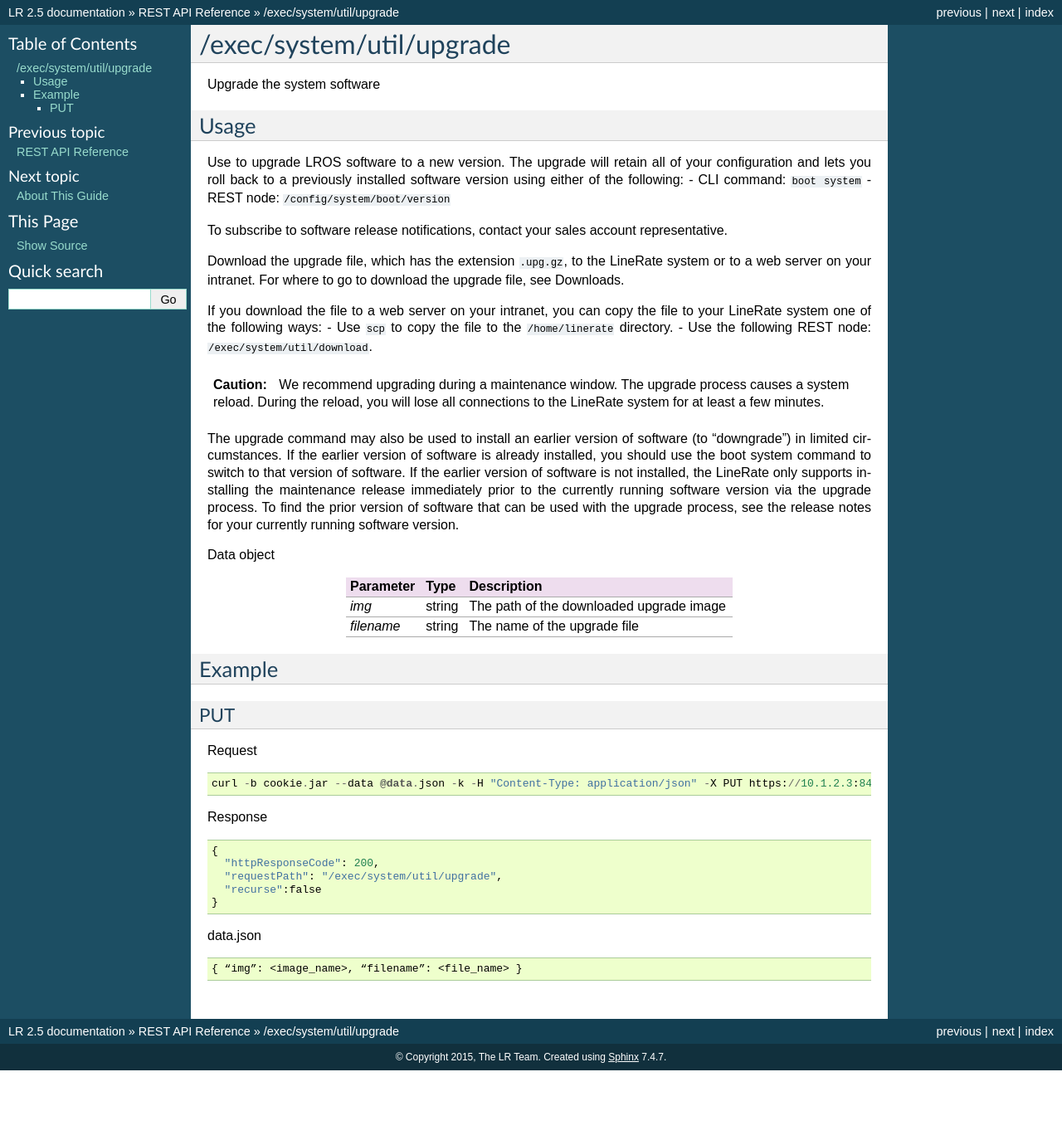
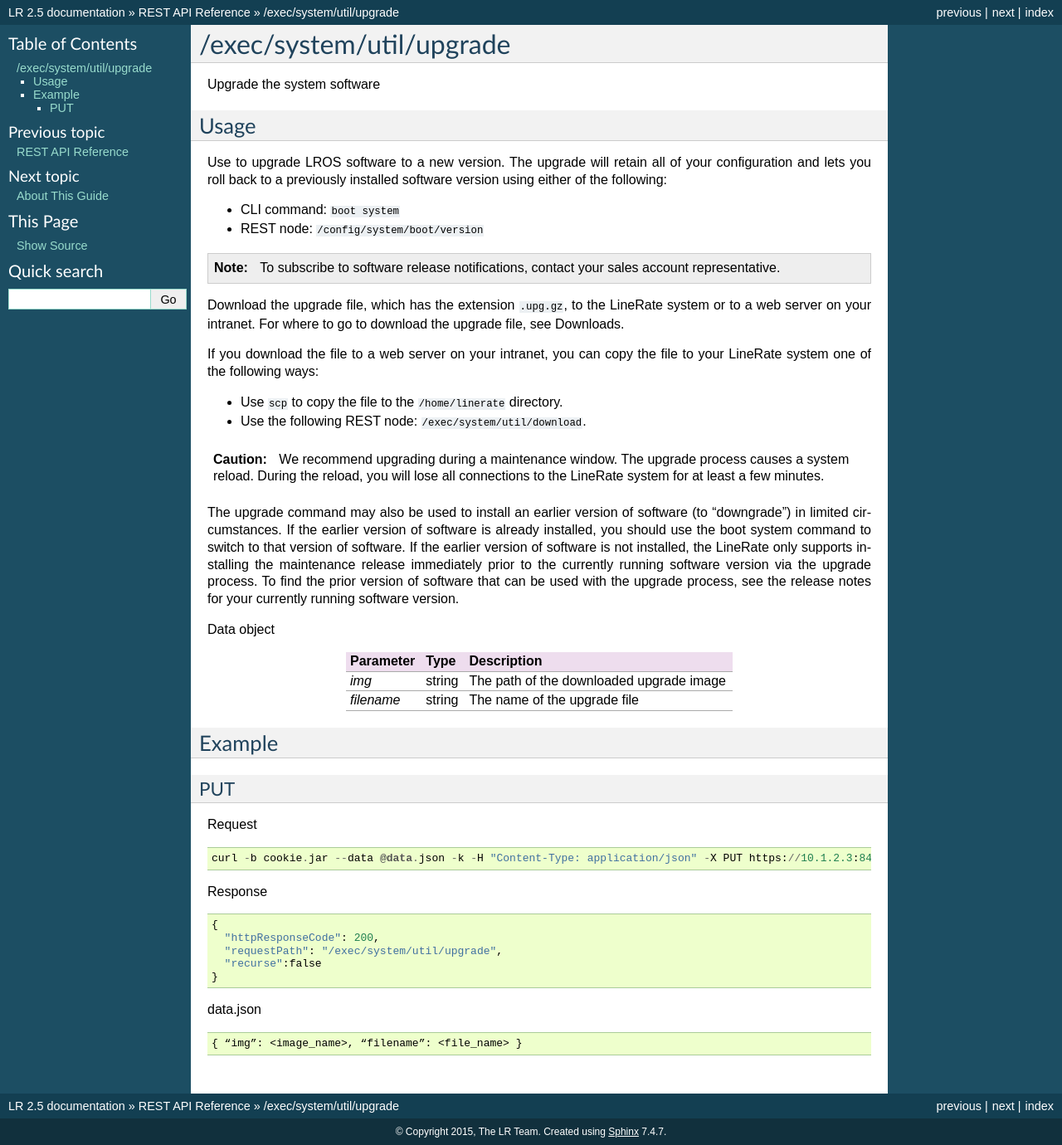
Before and after one commit to b225ccc-zz/lrdocs2, a Sphinx documentation site: the page built from docs/rest_api_reference/exec.rst, in a window 1280 px wide. Shown: the whole page at 83% size. Built offline with Sphinx 7.4.7, drawn with Linux system fonts in a browser that asks for light colours; pages that are not in the unit, such as notebooks, are missing from menus; before the commit the page ends 1290 px from its top, so only the background shows below that; some of the changed lines change nothing that is shown.

Commit message:
Fix typo

```diff
--- a/docs/rest_api_reference/exec.rst
+++ b/docs/rest_api_reference/exec.rst
@@ -5,14 +5,16 @@ Upgrade the system software
 Usage
 ----------
 Use to upgrade LROS software to a new version. The upgrade will retain all of your configuration and lets you roll back to a previously installed software version using either of the following:
+
 - CLI command: ``boot system``
 - REST node: ``/config/system/boot/version``
 
-To subscribe to software release notifications, contact your sales account representative.
+.. note:: To subscribe to software release notifications, contact your sales account representative.
 
 Download the upgrade file, which has the extension ``.upg.gz``, to the LineRate system or to a web server on your intranet. For where to go to download the upgrade file, see Downloads.
 
 If you download the file to a web server on your intranet, you can copy the file to your LineRate system one of the following ways:
+
 - Use ``scp`` to copy the file to the ``/home/linerate`` directory.
 - Use the following REST node: ``/exec/system/util/download``.
 
```
